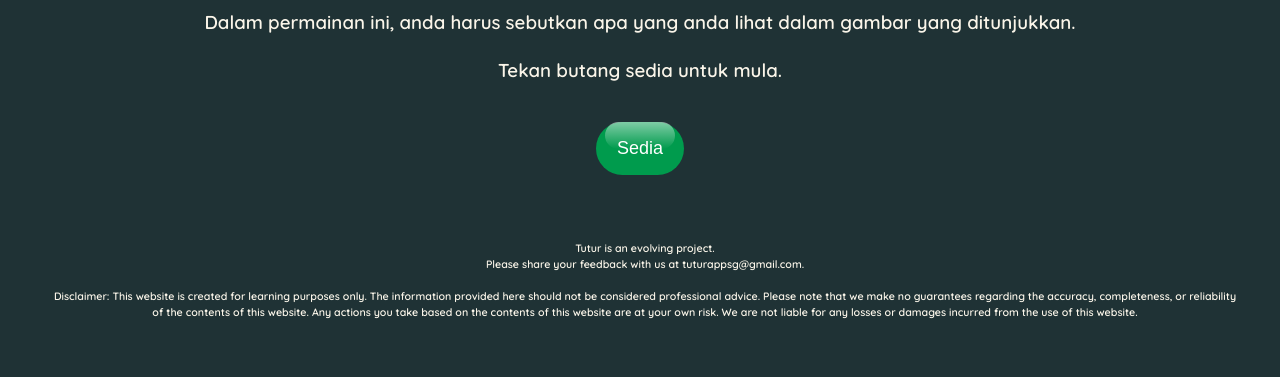
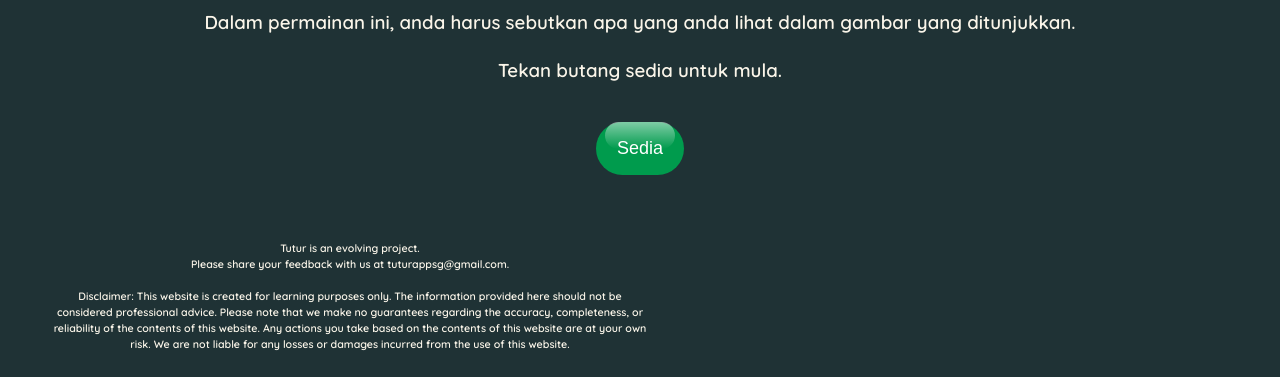
Before and after one commit to azharshukor/trilingoplus, a plain HTML site: page index.html in a window 1280 px wide. Shown: the part 507-884 px from the top of the page. Before the commit the page ends 852 px from the top, so only its background shows below. Drawn offline with Linux system fonts and the light colour scheme; a web font is replaced by a local one.

Commit message:
Update index.html

```diff
--- a/index.html
+++ b/index.html
@@ -22,10 +22,10 @@
     <div id="result"></div>
     <button class="button" role="button" id="next">Soalan Selanjutnya</button>
 
-    <div class="footer-section">
-	    Tutur is an evolving project.<br>Please share your feedback with us at tuturappsg@gmail.com.<br><br>
-	    Disclaimer: This website is created for learning purposes only. The information provided here should not be considered professional advice. Please note that we make no guarantees regarding the accuracy, completeness, or reliability of the contents of this website. Any actions you take based on the contents of this website are at your own risk. We are not liable for any losses or damages incurred from the use of this website.
-    </div>
+    <div class="footer-section" style="max-width: 600px;">
+    Tutur is an evolving project.<br>Please share your feedback with us at tuturappsg@gmail.com.<br><br>
+    Disclaimer: This website is created for learning purposes only. The information provided here should not be considered professional advice. Please note that we make no guarantees regarding the accuracy, completeness, or reliability of the contents of this website. Any actions you take based on the contents of this website are at your own risk. We are not liable for any losses or damages incurred from the use of this website.
+</div>
 
 <script src="script.js"></script>
 
```
